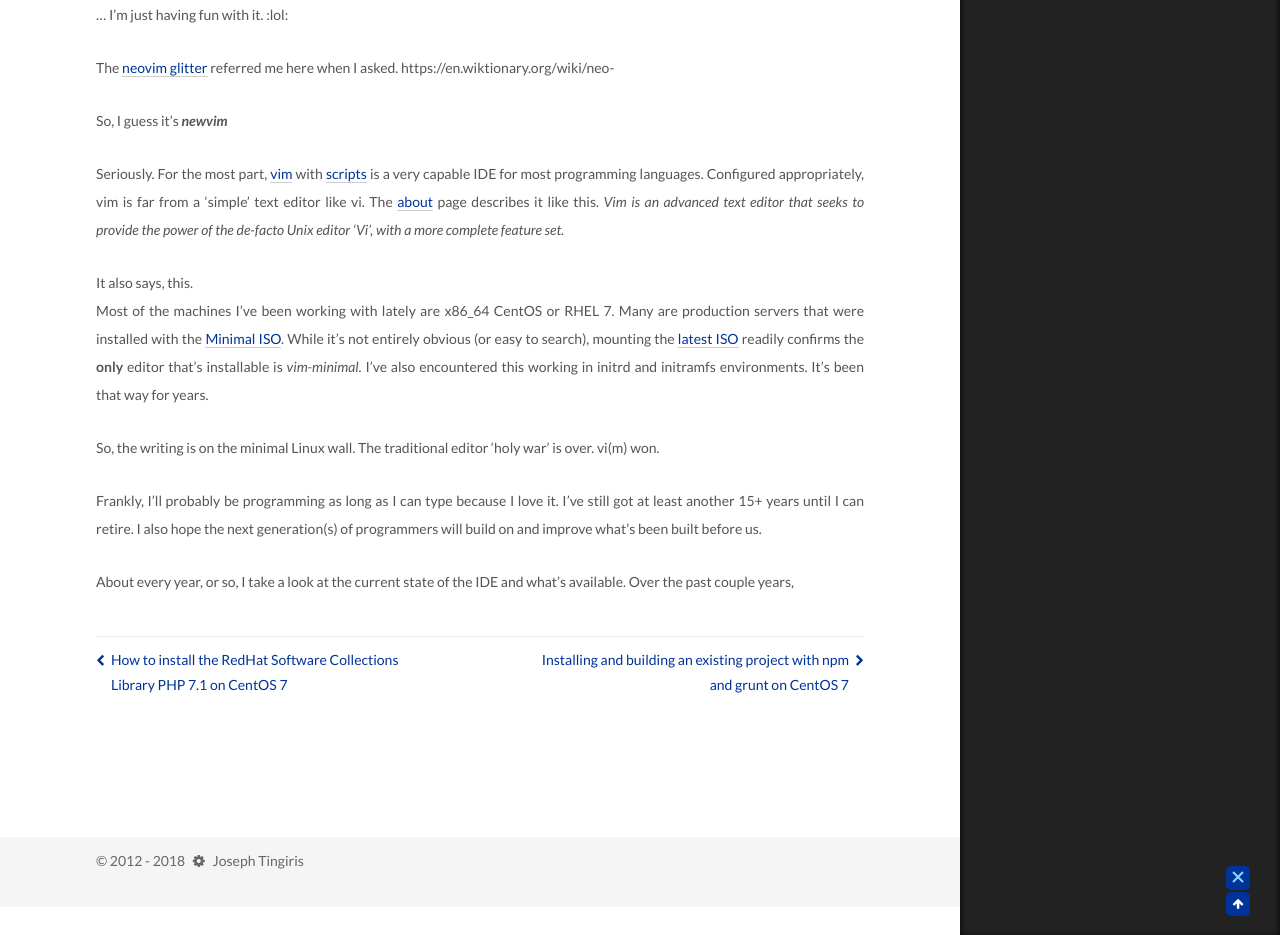
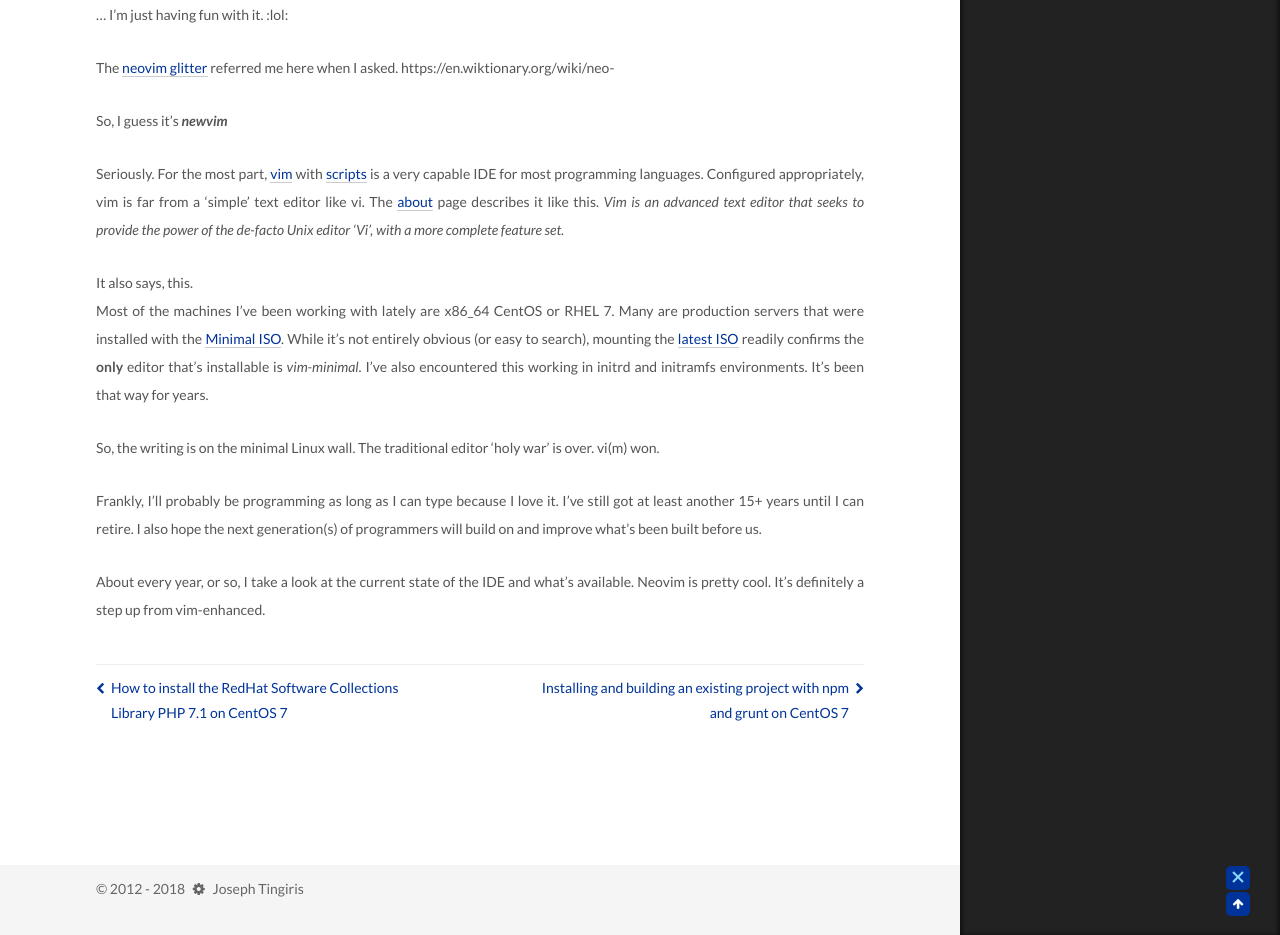
Before and after one commit to josephtingiris/josephtingiris.github.io, a Jekyll site: the page built from _posts/2017-10-22-neovim-on-centos-7.md, in a window 1280 px wide and 1400 px high, scrolled down 1290 px, cut to the strip 465-1400 px from the top of the window. Built offline with Jekyll 4.4.1, drawn with Linux system fonts in a browser that asks for light colours; comment, search, counter and statistics services are not loaded.

Commit message:
closing statements

```diff
--- a/_posts/2017-10-22-neovim-on-centos-7.md
+++ b/_posts/2017-10-22-neovim-on-centos-7.md
@@ -64,4 +64,4 @@ So, the writing is on the minimal Linux wall.  The traditional editor 'holy war'
 
 Frankly, I'll probably be programming as long as I can type because I love it.  I've still got at least another 15+ years until I can retire.  I also hope the next generation(s) of programmers will build on and improve what's been built before us.
 
-About every year, or so, I take a look at the current state of the IDE and what's available.  Over the past couple years,
+About every year, or so, I take a look at the current state of the IDE and what's available.  Neovim is pretty cool.  It's definitely a step up from vim-enhanced.
```
